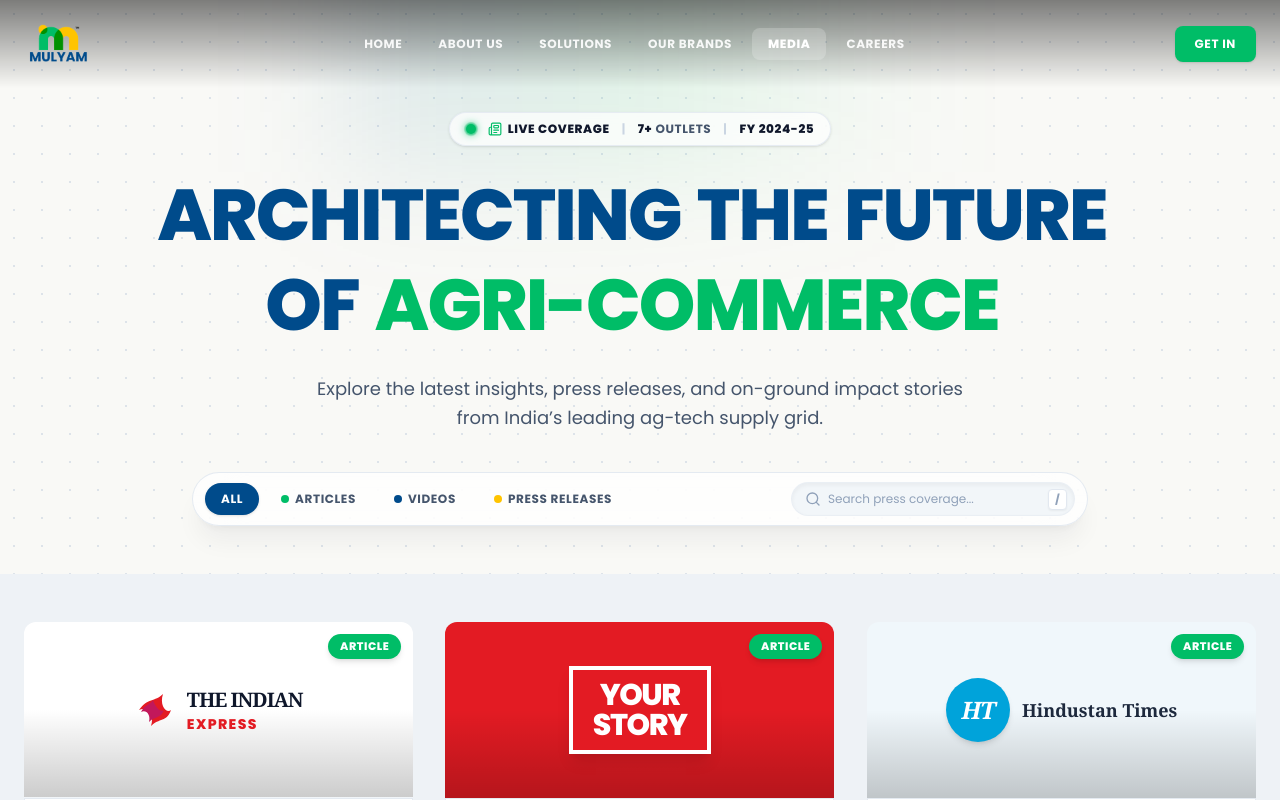
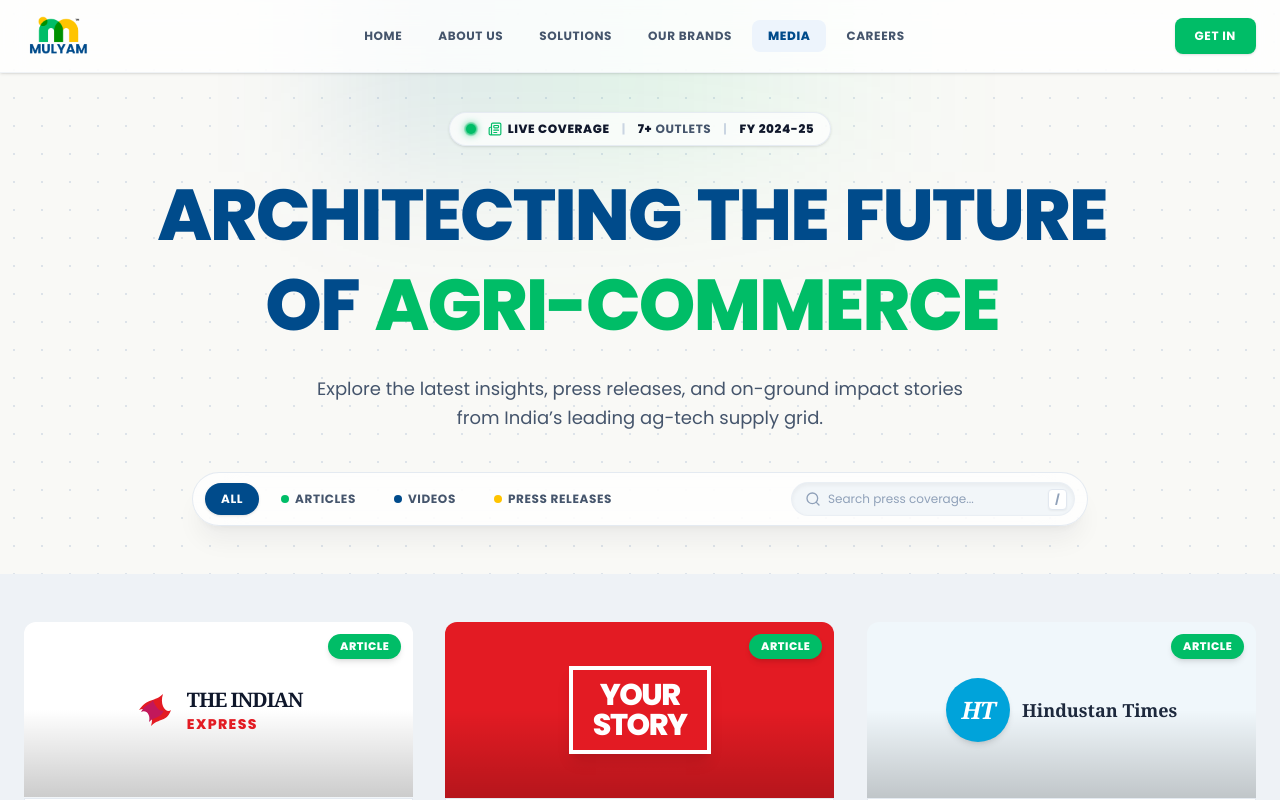
Before and after one commit to adityarajput-mulyam/Mulyam_Website, a Next.js app: page /media in a window 1280 px wide. Shown: the top 800 px of the page. Built offline with nearby package versions, Linux system fonts and the light colour scheme.

Commit message:
fix(Navbar): fix mounted state and active route tab matching

```diff
--- a/src/components/Navbar.tsx
+++ b/src/components/Navbar.tsx
@@ -29,6 +29,13 @@ export default function Navbar() {
   }, [isMobileMenuOpen]);
 
   useEffect(() => {
+    setMounted(true);
+    if (typeof window !== "undefined" && window.scrollY > 50) {
+      setIsScrolled(true);
+    }
+  }, []);
+
+  useEffect(() => {
     const handleScroll = () => {
       if (window.scrollY > 50) {
         setIsScrolled(true);
@@ -37,6 +44,7 @@ export default function Navbar() {
       }
     };
 
+    handleScroll();
     window.addEventListener("scroll", handleScroll, { passive: true });
     return () => window.removeEventListener("scroll", handleScroll);
   }, []);
@@ -51,7 +59,7 @@ export default function Navbar() {
     { name: "HOME", path: "/" },
     { name: "ABOUT US", path: "/about" },
     { name: "SOLUTIONS", path: "/solutions" },
-    { name: "OUR BRANDS", path: "/our-brands" },
+    { name: "OUR BRANDS", path: "/brands" },
     { name: "MEDIA", path: "/media" },
     { name: "CAREERS", path: "/careers" },
   ];
@@ -63,7 +71,7 @@ export default function Navbar() {
     <header
       className={`fixed top-0 left-0 w-full z-50 transition-all duration-300 ${
         isSolidNavbar
-          ? "bg-white/85 dark:bg-[#0C0F12]/85 backdrop-blur-md py-3 md:py-4 shadow-md border-b border-slate-200/50 dark:border-slate-800/50"
+          ? "bg-white/80 backdrop-blur-md py-3 md:py-4 shadow-sm border-b border-slate-200/50"
           : "bg-linear-to-b from-black/50 to-transparent py-4 md:py-6"
       }`}
     >
@@ -90,10 +98,11 @@ export default function Navbar() {
         <nav className="hidden lg:flex items-center gap-1 transition-all duration-300">
           {menuItems.map((item) => {
             const isActive =
-              item.path === "/home"
+              item.path === "/"
                 ? pathname === "/" || pathname === "/home"
                 : pathname === item.path ||
-                  (item.path === "/about" && (pathname === "/about" || pathname === "/about-us"));
+                  (item.path === "/about" && pathname === "/about-us") ||
+                  (item.path === "/brands" && pathname === "/our-brands");
             return (
               <Link
                 key={item.name}
@@ -101,8 +110,8 @@ export default function Navbar() {
                 className={`px-4 py-2 rounded-lg text-xs font-bold tracking-wider uppercase transition-all duration-200 cursor-pointer ${
                   isSolidNavbar
                     ? isActive
-                      ? "bg-mulyam-blue/10 dark:bg-mulyam-green/20 text-mulyam-blue dark:text-mulyam-green font-extrabold"
-                      : "text-slate-600 dark:text-slate-300 hover:text-mulyam-blue dark:hover:text-mulyam-green hover:bg-slate-100 dark:hover:bg-slate-800"
+                      ? "bg-[#edf4fc] text-mulyam-blue font-extrabold"
+                      : "text-slate-600 hover:text-mulyam-blue hover:bg-slate-100"
                     : isActive
                       ? "bg-white/20 text-white font-extrabold"
                       : "text-white/90 hover:text-white hover:bg-white/10"
@@ -149,18 +158,19 @@ export default function Navbar() {
           >
             {menuItems.map((item) => {
               const isActive =
-                item.path === "/home"
+                item.path === "/"
                   ? pathname === "/" || pathname === "/home"
                   : pathname === item.path ||
-                    (item.path === "/about" && (pathname === "/about" || pathname === "/about-us"));
+                    (item.path === "/about" && pathname === "/about-us") ||
+                    (item.path === "/brands" && pathname === "/our-brands");
               return (
                 <Link
                   key={item.name}
                   href={item.path}
                   className={`py-3 px-4 rounded-xl text-sm font-bold tracking-wider uppercase transition-all duration-200 cursor-pointer ${
                     isActive
-                      ? "bg-mulyam-blue/10 dark:bg-mulyam-green/20 text-mulyam-blue dark:text-mulyam-green font-extrabold"
-                      : "text-slate-600 dark:text-slate-300 hover:bg-slate-50 dark:hover:bg-slate-800 hover:text-mulyam-blue dark:hover:text-mulyam-green"
+                      ? "bg-[#edf4fc] text-mulyam-blue font-extrabold"
+                      : "text-slate-600 hover:bg-slate-50 hover:text-mulyam-blue"
                   }`}
                 >
                   {item.name}
```
